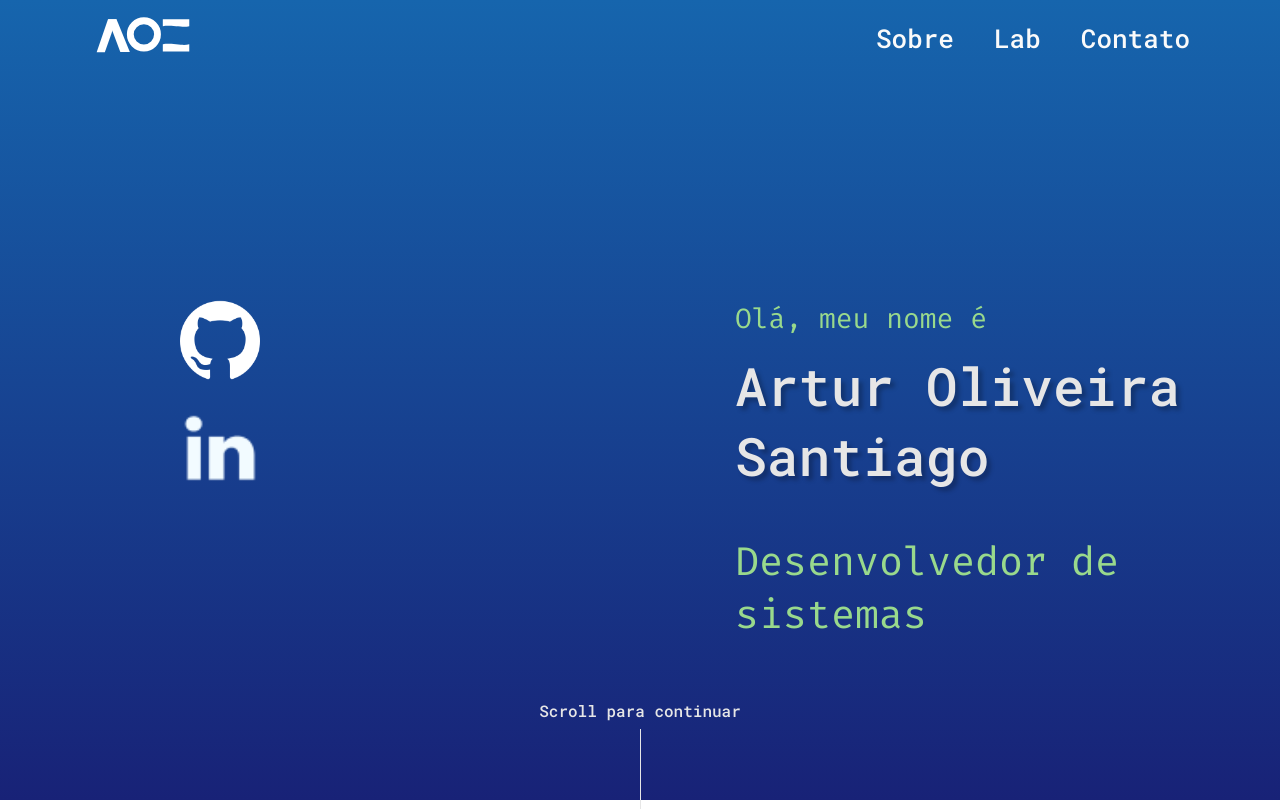
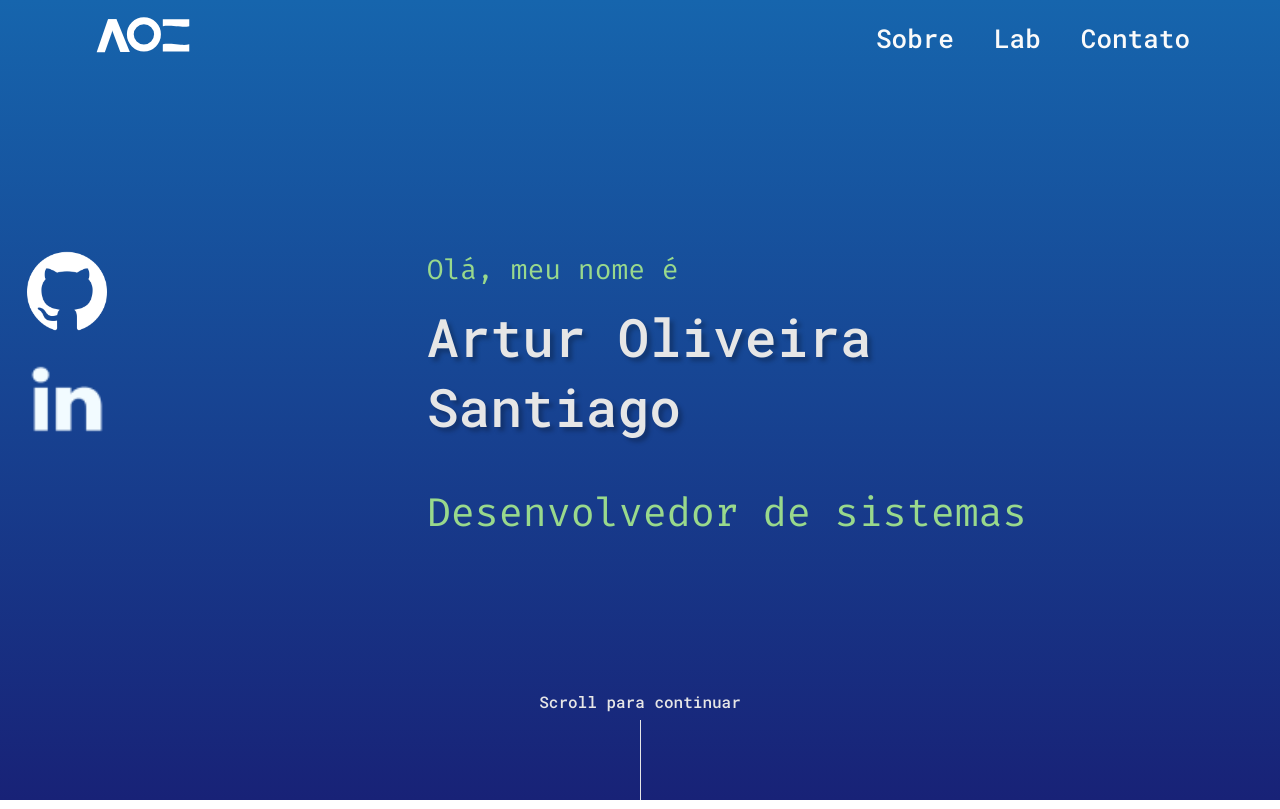
Before and after one commit to arturolivs/portfolio, a Next.js app: page / in a window 1280 px wide. Built offline with nearby package versions, Linux system fonts and the light colour scheme.

Commit message:
refactor: Using grid layout

```diff
--- a/src/components/Home/home.style.ts
+++ b/src/components/Home/home.style.ts
@@ -13,21 +13,20 @@ export const HomeSection = styled.section`
 `
 
 export const HomeContent = styled.section`
-  padding-top: 300px;
   height: 100%;
   display: grid;
-  grid-template-rows: 80% min-content;
-  grid-template-columns: min-content 1fr;
+  grid-template-rows: repeat(12, 1fr);
+  grid-template-columns: repeat(12, 1fr);
 `
 
 export const SocialLinks = styled.aside`
-  margin-left: 180px;
   display: flex;
   flex-direction: column;
   row-gap: 24px;
 
   grid-column: 1 / 2;
-  grid-row: 1 / 3;
+  grid-row: 5 / 13;
+  justify-self: flex-end;
 `
 
 export const Link = styled.a`
@@ -37,7 +36,8 @@ export const Link = styled.a`
 export const Content = styled.div`
   display: flex;
   flex-direction: column;
-  margin-left: 475px;
+  grid-column: 5 / 13;
+  grid-row: 5 / 12;
 `
 
 export const Name = styled.h1`
@@ -70,8 +70,8 @@ export const ScrollToContinue = styled.div`
   align-items: center;
   row-gap: 0.5rem;
 
-  grid-column: 1 / 3;
-  grid-row: 2 / 3;
+  grid-column: 1 / 13;
+  grid-row: 12 / 13;
 `
 
 export const ScrollText = styled.span`
--- a/src/components/Home/index.tsx
+++ b/src/components/Home/index.tsx
@@ -6,6 +6,7 @@ import * as S from './home.style'
 
 const Home = () => (
   <S.HomeSection>
+    <div />
     <S.HomeContent>
       <S.SocialLinks>
         <S.Link href="https://github.com/arturolivs" target="_blank">
```
